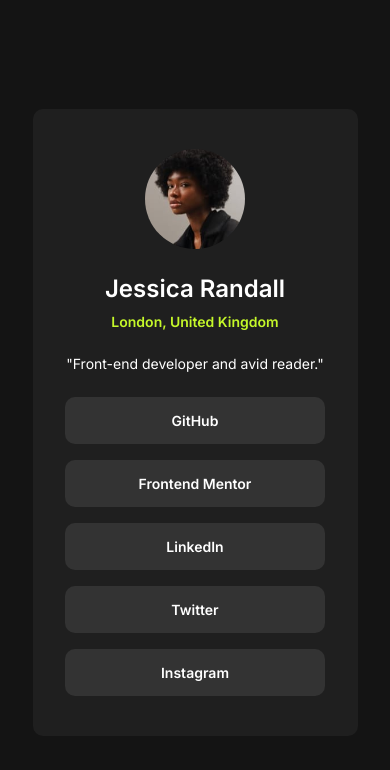
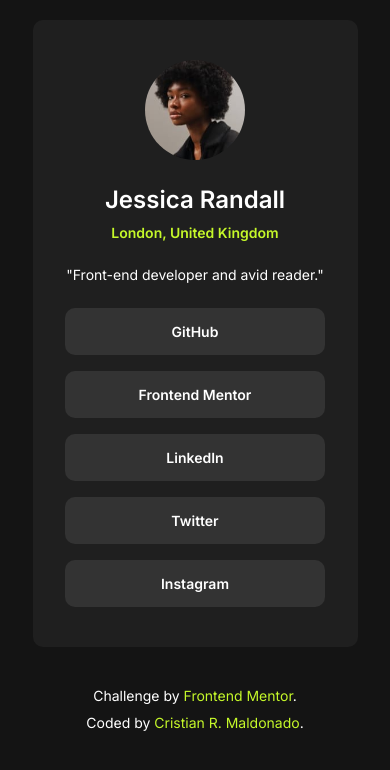
Before and after one commit to cristianmdn/social-links-profile, a plain HTML site: page index.html in a window 390 px wide. Drawn offline with Linux system fonts and the light colour scheme.

Commit message:
overflow fix

```diff
--- a/style.css
+++ b/style.css
@@ -8,11 +8,8 @@ body {
     font-size: 14px;
     background-color: hsl(0, 0%, 8%);
     color: hsl(0, 0%, 100%);
-    width: 100%;
-    height: 100vh;
     display: flex;
     flex-direction: column;
-    justify-content: center;
     align-items: center;
 }
 .card {
@@ -24,6 +21,7 @@ body {
     padding: 40px 0 40px 0;
     background-color: hsl(0, 0%, 12%);
     border-radius: 10px;
+    margin-top: 150px;
 }
 .card img {
     border-radius: 50%;
@@ -65,9 +63,10 @@ h1 {
 }
 .attribution {
     display: flex;
-    position: absolute;
     gap: 10px;
     bottom: 50px;
+    overflow: hidden;
+    margin-top: 100px;
 }
 .attribution a {
     text-decoration: none;
@@ -77,8 +76,11 @@ h1 {
 @media (max-width: 480px) {
     .card {
         width: 325px;
+        margin-top: 20px;
     }
     .attribution {
-        display: none;
+        flex-direction: column;
+        text-align: center;
+        margin: 40px 0 20px 0;
     }
 }
```
